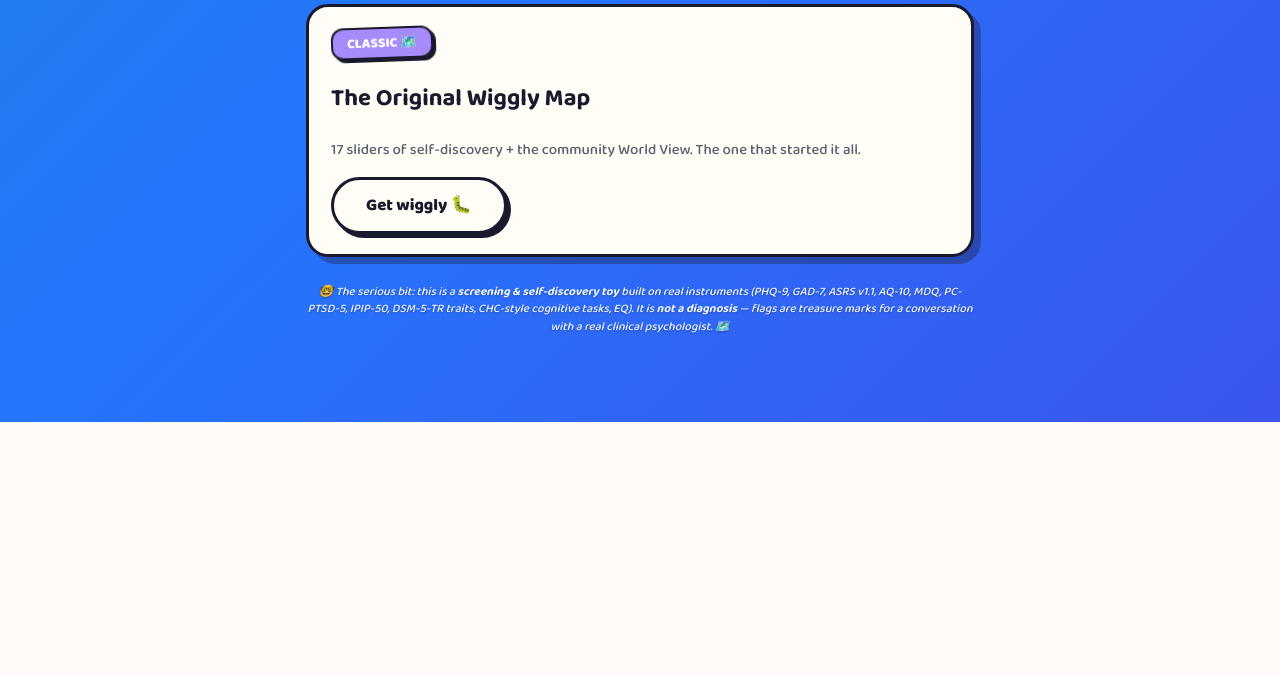
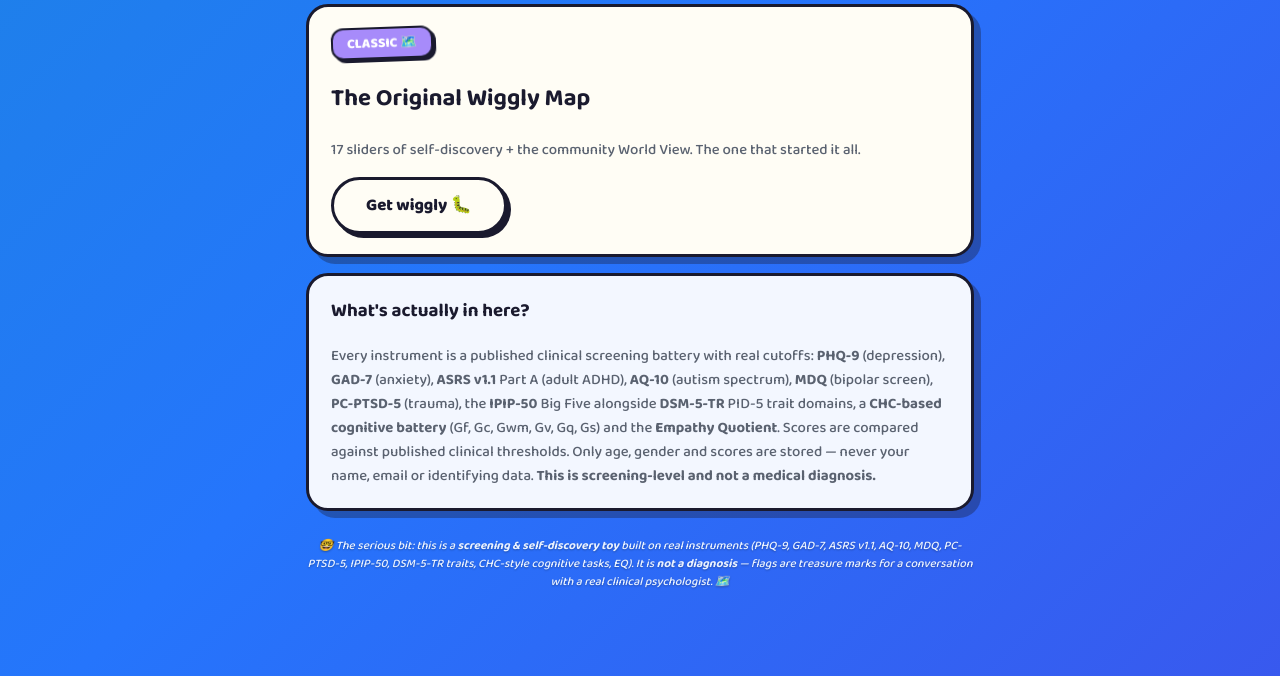
Before and after one commit to SPSpharmacyinformatics/NEURO-SURVEY, a Flask app: page / in a window 1280 px wide. Shown: the part 1266-1942 px from the top of the page. Before the commit the page ends 1688 px from the top, so only its background shows below. Run offline with Flask 3, Linux system fonts and the light colour scheme.

Commit message:
SEO: canonical + meta/OG tags, robots.txt, sitemap.xml, index instruments block; README Live Demo link

```diff
--- a/app.py
+++ b/app.py
@@ -3,7 +3,7 @@ import os
 import sqlite3
 
 from flask import (Flask, render_template, request, redirect, url_for,
-                   session, flash)
+                   session, flash, Response)
 
 from correlations import combined_insights
 from instruments import (SCREEN_SECTIONS, score_instrument, QUESTIONS,
@@ -409,6 +409,32 @@ def eq_result():
                            band=iq_eq.eq_band(total), subs=subs, subsmax=subsmax)
 
 
+BASE_URL = "https://survey.sps.dpdns.org"
+
+CRAWLABLE_ROUTES = ["/", "/quick-map", "/world-view",
+                    "/screen", "/iq", "/eq", "/personality"]
+
+
+@app.route('/robots.txt')
+def robots():
+    return Response(
+        "User-agent: *\n"
+        "Allow: /\n"
+        f"Sitemap: {BASE_URL}/sitemap.xml\n",
+        mimetype='text/plain')
+
+
+@app.route('/sitemap.xml')
+def sitemap():
+    urls = "\n".join(
+        f"  <url><loc>{BASE_URL}{path}</loc></url>" for path in CRAWLABLE_ROUTES)
+    xml = ('<?xml version="1.0" encoding="UTF-8"?>\n'
+           '<urlset xmlns="http://www.sitemaps.org/schemas/sitemap/0.9">\n'
+           f"{urls}\n"
+           "</urlset>\n")
+    return Response(xml, mimetype='application/xml')
+
+
 if __name__ == '__main__':
     init_db()
     app.run(host='0.0.0.0', port=5000, debug=False)
--- a/templates/assess.html
+++ b/templates/assess.html
@@ -1,6 +1,9 @@
 {% extends "base.html" %}
 {% from "_blip.html" import blip %}
-{% block title %}Omni Assessment — NEURO-SURVEY{% endblock %}
+{% block title %}The Brain Circus | Free & Private Neurodivergent Screening Tool{% endblock %}
+{% block metadesc %}A privacy-first, open-source screening tool for ADHD, Autism, mood and CHC cognitive domains using validated clinical instruments. Zero registration required.{% endblock %}
+{% block ogtitle %}The Brain Circus | Free & Private Neurodivergent Screening Tool{% endblock %}
+{% block ogdesc %}Screening for ADHD, Autism, mood and CHC cognitive domains using validated instruments (PHQ-9, GAD-7, ASRS v1.1, AQ-10, MDQ, PC-PTSD-5, IPIP-50, DSM-5-TR). Zero registration.{% endblock %}
 {% block body %}
 <div class="center">
     <h1>🎪 The Brain Circus</h1>
@@ -60,4 +63,15 @@
     <p class="muted">17 sliders of self-discovery + the community World View. The one that started it all.</p>
     <a class="btn secondary" href="{{ url_for('quick_map') }}">Get wiggly 🐛</a>
 </div>
+
+<div class="card" style="background:#f3f7ff">
+    <h3 style="margin-top:0">What's actually in here?</h3>
+    <p class="muted" style="margin:0">Every instrument is a published clinical screening battery with real
+    cutoffs: <b>PHQ-9</b> (depression), <b>GAD-7</b> (anxiety), <b>ASRS v1.1</b> Part A (adult ADHD),
+    <b>AQ-10</b> (autism spectrum), <b>MDQ</b> (bipolar screen), <b>PC-PTSD-5</b> (trauma), the
+    <b>IPIP-50</b> Big Five alongside <b>DSM-5-TR</b> PID-5 trait domains, a <b>CHC-based cognitive
+    battery</b> (Gf, Gc, Gwm, Gv, Gq, Gs) and the <b>Empathy Quotient</b>. Scores are compared against
+    published clinical thresholds. Only age, gender and scores are stored — never your name, email or
+    identifying data. <b>This is screening-level and not a medical diagnosis.</b></p>
+</div>
 {% endblock %}
--- a/templates/base.html
+++ b/templates/base.html
@@ -3,7 +3,18 @@
 <head>
     <meta charset="UTF-8">
     <meta name="viewport" content="width=device-width, initial-scale=1.0">
-    <title>{% block title %}NEURO-SURVEY{% endblock %}</title>
+    <title>{% block title %}The Brain Circus | Free & Private Screening{% endblock %}</title>
+    <meta name="description" content="{% block metadesc %}A free, privacy-first, open-source neurodivergent screening suite built on validated clinical instruments (PHQ-9, GAD-7, ASRS v1.1, AQ-10, MDQ, PC-PTSD-5, IPIP-50 and DSM-5-TR trait domains, CHC cognitive battery, EQ). No email, no password, no data harvesting.{% endblock %}">
+    <meta name="robots" content="index, follow">
+    <link rel="canonical" href="{% block canonical %}https://survey.sps.dpdns.org/{{ request.path.lstrip('/') }}{% endblock %}">
+    <meta property="og:type" content="website">
+    <meta property="og:site_name" content="The Brain Circus — NEURO-SURVEY">
+    <meta property="og:url" content="https://survey.sps.dpdns.org/">
+    <meta property="og:title" content="{% block ogtitle %}The Brain Circus | Free & Private Neurodivergent Screening{% endblock %}">
+    <meta property="og:description" content="{% block ogdesc %}Free & private screening for ADHD, Autism, mood and CHC cognitive domains using validated clinical instruments. Zero registration.{% endblock %}">
+    <meta name="twitter:card" content="summary">
+    <meta name="twitter:title" content="{% block twittertitle %}The Brain Circus{% endblock %}">
+    <meta name="twitter:description" content="{% block twitterdesc %}Free & private neurodivergent screening with validated instruments.{% endblock %}">
     <link href="https://fonts.googleapis.com/css2?family=Baloo+2:wght@500;700;800&display=swap" rel="stylesheet">
     <style>
         :root {
```
Also changed, not shown: README.md.
